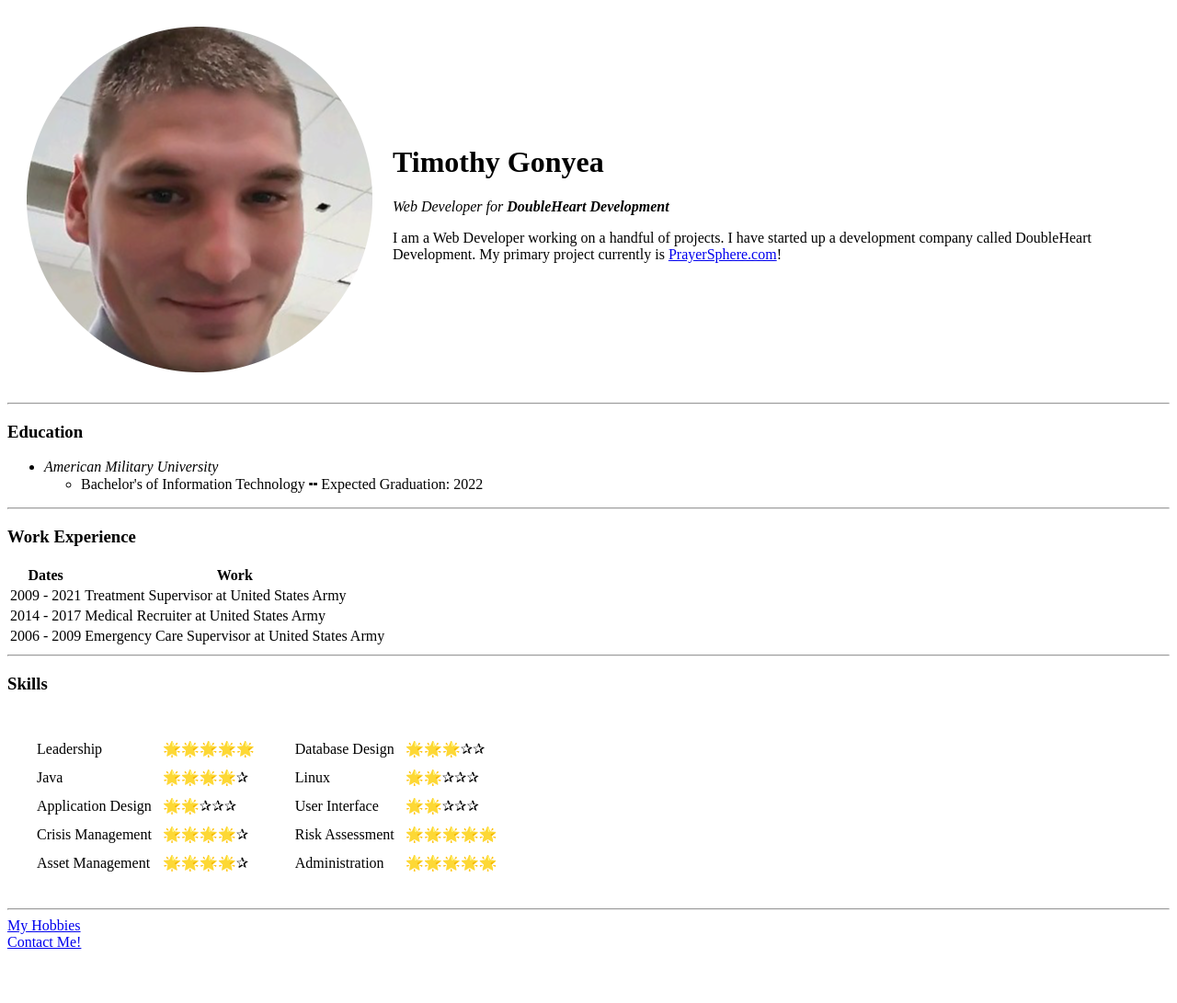
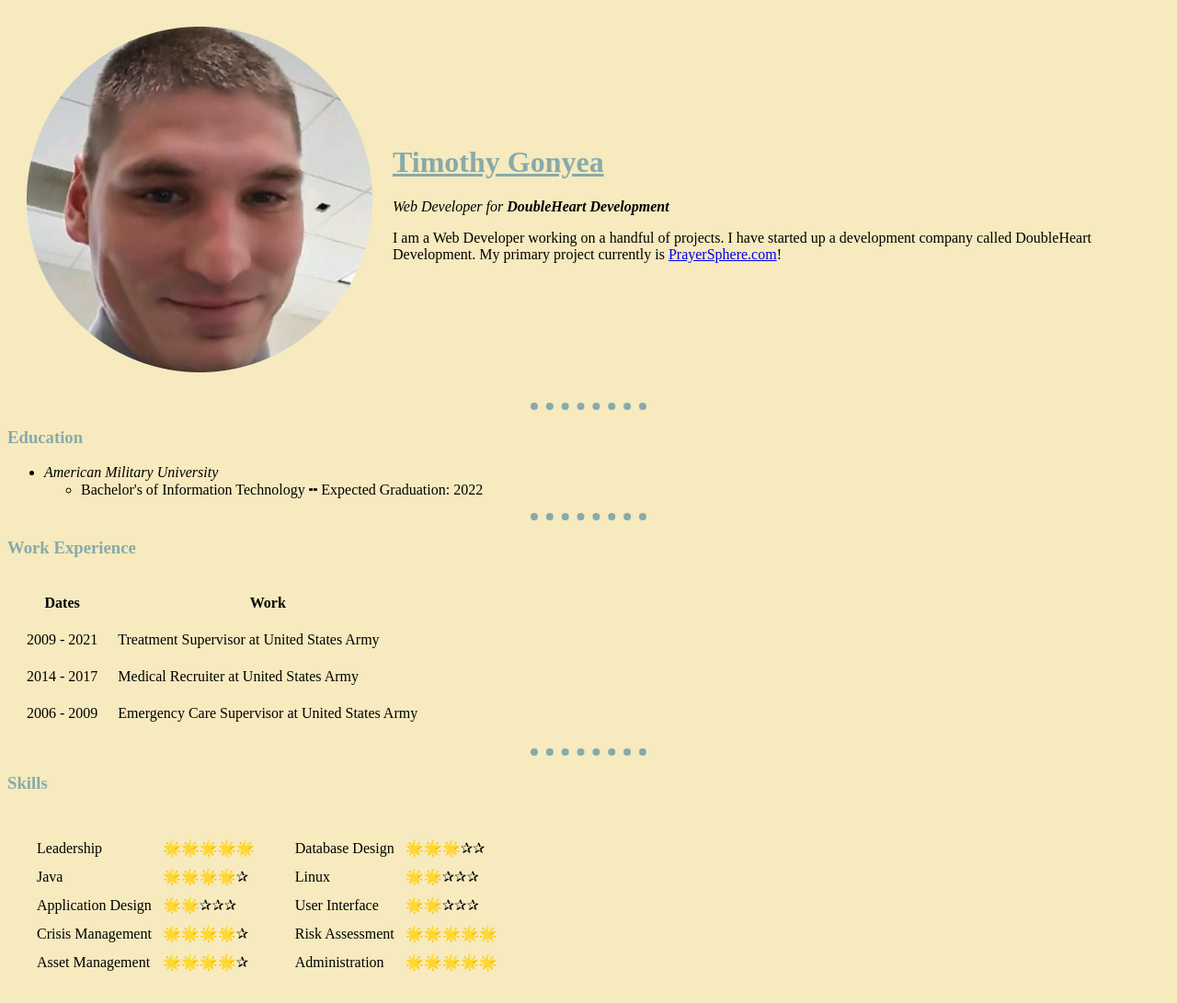
Before and after one commit to tgonyea/cv, a plain HTML site: page index.html in a window 1280 px wide. Shown: the top 1091 px of the page at 92% size. Before the commit the page ends 1042 px from the top, so only its background shows below. Drawn offline with Linux system fonts and the light colour scheme.

Commit message:
Implemented CSS and included styles.css

```diff
--- /dev/null
+++ b/css/styles.css
@@ -0,0 +1,20 @@
+body {
+  background-color: #F6EABE;
+}
+
+hr {
+  border-color: #87AAAA;
+  border-style: dotted none none none;
+  border-width: 8px;
+  height: 0;
+  width: 10%;
+}
+
+h1{
+  color: #87AAAA;
+  text-decoration: underline;
+}
+
+h3{
+  color: #87AAAA;
+}
--- a/index.html
+++ b/index.html
@@ -4,12 +4,13 @@
 <head>
   <meta charset="utf-8">
   <title>Timothy's Personal Site</title>
-</head>
+  <link rel="stylesheet" href="css/styles.css">
+  </head>
 
 <body>
   <table cellspacing="20">
     <tr>
-      <td><img src="Images/TGonyea-modified.png" alt="Timothy Gonyea profile picture"></td>
+      <td><img src="Images/profileimg.png" alt="Timothy Gonyea profile picture"></td>
       <td>
         <h1>Timothy Gonyea</h1>
         <p><em>Web Developer for <strong>DoubleHeart Development</strong></em></p>
@@ -18,8 +19,6 @@
       </td>
     </tr>
   </table>
-
-
 
   <hr>
   <h3>Education</h3>
@@ -32,7 +31,7 @@
   <hr>
   <!-- Work Experience -->
   <h3>Work Experience</h3>
-  <table>
+  <table cellspacing="20">
     <thead>
       <tr>
         <th>Dates</th>
```
Also changed, not shown: contact.html (+1 -0 lines), hobbies.html (+1 -0 lines), Images/profileimg.png (renamed from Images/TGonyea-modified.png).
